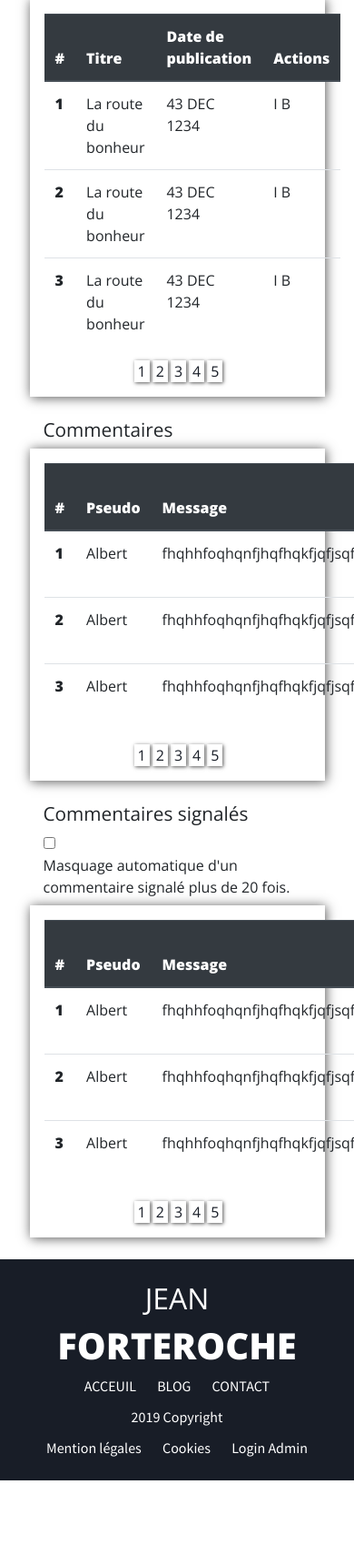
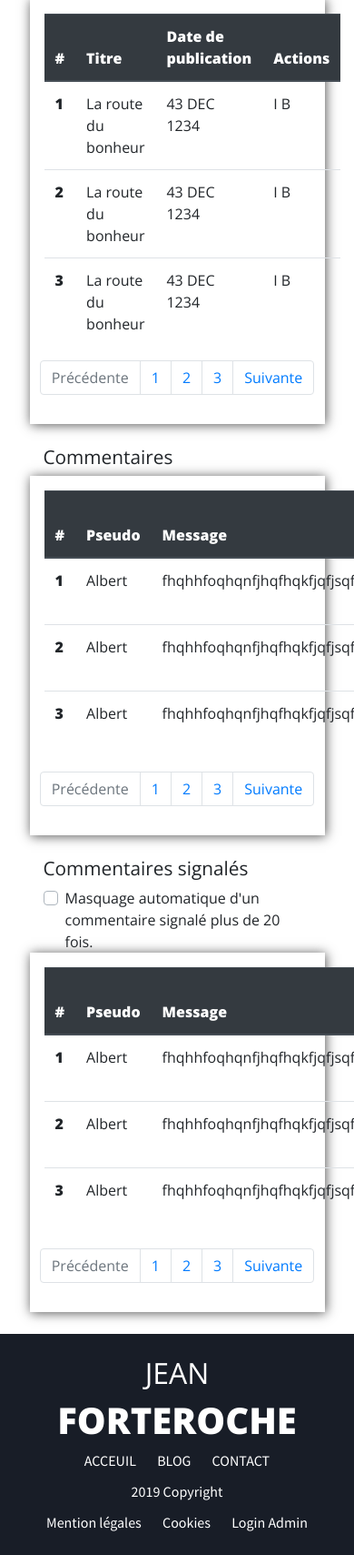
Before and after one commit to LacrotteFlorent/P4-DWJ, a PHP site: page /view/adminDashboard.php in a window 390 px wide; the page is wider, and only the part inside the window is pictured. Shown: the part 851-2560 px from the top of that part at 91% size. Before the commit the page ends 2478 px from the top of that part, so only its background shows below. Run offline with PHP 8.4, Linux system fonts and the light colour scheme; some libraries are stand-ins or nearby versions.

Commit message:
responsive page blog, checkbox en bootstrap, et pagination en bootstrap

```diff
--- a/public/css/style.css
+++ b/public/css/style.css
@@ -107,7 +107,6 @@ header a {
     height: fit-content;
     height: -moz-fit-content;
     padding: 5px;
-    margin: 10px;
 }
 
 #photoLeaf {
@@ -125,7 +124,6 @@ header a {
 #textLeaf {
     font-family: "Source Sans Pro", sans-serif;
     color: #FFF;
-    margin: 20px;
 }
 
 #textLeaf > h2 {
@@ -139,10 +137,6 @@ header a {
     font-weight: 400;
     font-size: 2em;
     margin: 10px;
-}
-
-#inputLeaf {
-    margin: 20px;
 }
 
 #inputLeaf button {
--- /dev/null
+++ b/public/css/styleBlog-md.css
@@ -0,0 +1,7 @@
+                            /* SECTION LAST CHAPTER */
+                            /* SECTION LAST CHAPTER */
+                            /* SECTION LAST CHAPTER */
+
+#blogLastChapterPhoto img {
+    max-width: 80%;
+}
--- /dev/null
+++ b/public/css/styleBlog-sm.css
@@ -0,0 +1,7 @@
+                            /* SECTION LAST CHAPTER */
+                            /* SECTION LAST CHAPTER */
+                            /* SECTION LAST CHAPTER */
+
+#blogLastChapterPhoto img {
+    max-width: 100%;
+}
--- /dev/null
+++ b/public/css/styleBlog-xs.css
@@ -0,0 +1,7 @@
+                            /* SECTION LAST CHAPTER */
+                            /* SECTION LAST CHAPTER */
+                            /* SECTION LAST CHAPTER */
+
+#blogLastChapterPhoto img {
+    max-width: 100%;
+}
--- a/view/adminDashboard.php
+++ b/view/adminDashboard.php
@@ -114,13 +114,19 @@
                                     </tr>
                                 </tbody>
                             </table>
-                            <div class="row justify-content-center">
-                                <a class="pages" href="####">1</a>
-                                <a class="pages" href="####">2</a>
-                                <a class="pages" href="####">3</a>
-                                <a class="pages" href="####">4</a>
-                                <a class="pages" href="####">5</a>
-                            </div>
+                            <nav aria-label="Page navigation example">
+                                <ul class="pagination justify-content-center">
+                                    <li class="page-item disabled">
+                                    <a class="page-link" href="#" tabindex="-1" aria-disabled="true">Précédente</a>
+                                    </li>
+                                    <li class="page-item"><a class="page-link" href="#">1</a></li>
+                                    <li class="page-item"><a class="page-link" href="#">2</a></li>
+                                    <li class="page-item"><a class="page-link" href="#">3</a></li>
+                                    <li class="page-item">
+                                    <a class="page-link" href="#">Suivante</a>
+                                    </li>
+                                </ul>
+                            </nav>
                         </div>
                     </div>
                     <div class="row comAdmin">
@@ -162,13 +168,19 @@
                                     </tr>
                                 </tbody>
                             </table>
-                            <div class="row justify-content-center">
-                                <a class="pages" href="####">1</a>
-                                <a class="pages" href="####">2</a>
-                                <a class="pages" href="####">3</a>
-                                <a class="pages" href="####">4</a>
-                                <a class="pages" href="####">5</a>
-                            </div>
+                            <nav aria-label="Page navigation example">
+                                <ul class="pagination justify-content-center">
+                                    <li class="page-item disabled">
+                                    <a class="page-link" href="#" tabindex="-1" aria-disabled="true">Précédente</a>
+                                    </li>
+                                    <li class="page-item"><a class="page-link" href="#">1</a></li>
+                                    <li class="page-item"><a class="page-link" href="#">2</a></li>
+                                    <li class="page-item"><a class="page-link" href="#">3</a></li>
+                                    <li class="page-item">
+                                    <a class="page-link" href="#">Suivante</a>
+                                    </li>
+                                </ul>
+                            </nav>
                         </div>
                     </div>
                     <div class="row reportedComAdmin">
@@ -176,8 +188,12 @@
                             <h3 class="text-left bubbleTitle">Commentaires signalés</h3>
                         </div>
                         <div class="col-12">
-                            <input id="autoSuprCom" name="autoSuprCom" type="checkbox"/>
-                            <label for="autoSuprCom">Masquage automatique d'un commentaire signalé plus de 20 fois.</label>
+                            <form method="POST" action="">
+                                <div class="custom-control custom-checkbox">
+                                    <input id="autoSuprCom" name="autoSuprCom" type="checkbox" class="custom-control-input" />
+                                    <label for="autoSuprCom" class="custom-control-label">Masquage automatique d'un commentaire signalé plus de 20 fois.</label>
+                                </div>
+                            </form>
                         </div>
                         <div class="col-12 miniShadow mb-4 p-3">
                             <table class="table">
@@ -214,13 +230,19 @@
                                     </tr>
                                 </tbody>
                             </table>
-                            <div class="row justify-content-center">
-                                <a class="pages" href="####">1</a>
-                                <a class="pages" href="####">2</a>
-                                <a class="pages" href="####">3</a>
-                                <a class="pages" href="####">4</a>
-                                <a class="pages" href="####">5</a>
-                            </div>
+                            <nav aria-label="Page navigation example">
+                                <ul class="pagination justify-content-center">
+                                    <li class="page-item disabled">
+                                    <a class="page-link" href="#" tabindex="-1" aria-disabled="true">Précédente</a>
+                                    </li>
+                                    <li class="page-item"><a class="page-link" href="#">1</a></li>
+                                    <li class="page-item"><a class="page-link" href="#">2</a></li>
+                                    <li class="page-item"><a class="page-link" href="#">3</a></li>
+                                    <li class="page-item">
+                                    <a class="page-link" href="#">Suivante</a>
+                                    </li>
+                                </ul>
+                            </nav>
                         </div>
                     </div>
                 </div>
--- a/view/billet.php
+++ b/view/billet.php
@@ -26,7 +26,7 @@
             <div id="billet" class="row justify-content-center my-5">
                 <div class="col-8 text-center">
                     <div class="row justify-content-center mb-5">
-                        <img src="./img/chapter1.jpg" alt="Photochapitre1" />
+                        <img src="../public/img/chapter1.jpg" alt="Photochapitre1" />
                     </div>
                     <h2>La route de tous les malheurs</h2>
                     <p><span class="billetCapitalize">S</span>alut, il était une fois une jolie princesse au royaumme des neiges qui rencontre un gentil bonhomme de neige Olaf ...</p>
--- a/view/contact.php
+++ b/view/contact.php
@@ -48,7 +48,7 @@
                                     <div class="col-6">
                                         <p>Les données à caractère personnel que vous nous communiquez feront l'objet d'un traitement automatisé aux fins de gestion de votre demande. Vous disposez d'un droit d'accès, de rectification, de suppression, de limitation et d'opposition conformément à la réglementation sur la protection des données à caractère personnel.</p>
                                         <div class="custom-control custom-checkbox">
-                                            <input class="custom-control-input" type="checkbox" id="acceptRGPD_contact" name="acceptRGPD_contact">
+                                            <input class="custom-control-input" type="checkbox" id="acceptRGPD_contact" name="acceptRGPD_contact" />
                                             <label class="custom-control-label" for="acceptRGPD_contact"> Je reconnais avoir pris connaissance de ces droits.</label>
                                         </div>
                                     </div>
--- a/view/include_head.php
+++ b/view/include_head.php
@@ -22,8 +22,14 @@
 <link rel="stylesheet" href="../public/css/styleAdminConnexion.css" />
 <link rel="stylesheet" href="../public/css/styleLegal.css" />
 <link rel="stylesheet" media="(max-width:576.00px)" href="../public/css/style-xs.css" />
+<link rel="stylesheet" media="(max-width:576.00px)" href="../public/css/styleBlog-xs.css" />
+
 <link rel="stylesheet" media="(min-width:577.00px) and (max-width:768.00px)" href="../public/css/style-sm.css" />
+<link rel="stylesheet" media="(min-width:577.00px) and (max-width:768.00px)" href="../public/css/styleBlog-sm.css" />
+
 <link rel="stylesheet" media="(min-width:768.00px) and (max-width:992.00px)" href="" />
+<link rel="stylesheet" media="(min-width:768.00px) and (max-width:992.00px)" href="../public/css/styleBlog-md.css" />
+
 <link rel="stylesheet" media="(min-width:992.00px) and (max-width:1200.00px)" href="" />
 <link rel="stylesheet" media="(min-width:1200.00px)" href="" />
 <!-- Google Font -->
```
Also changed, not shown: view/blog.php (+19 -18 lines), view/host.php (+4 -4 lines).
